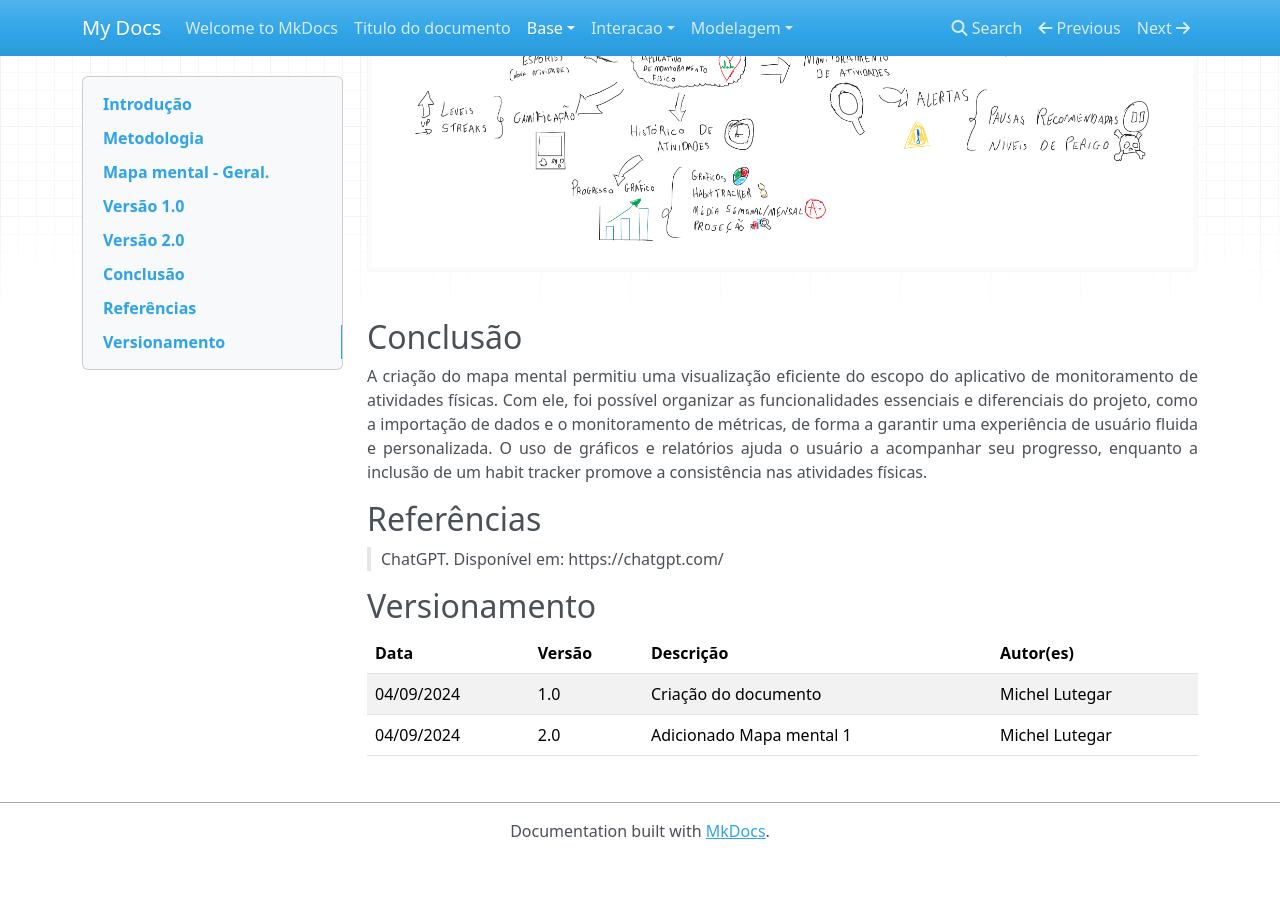
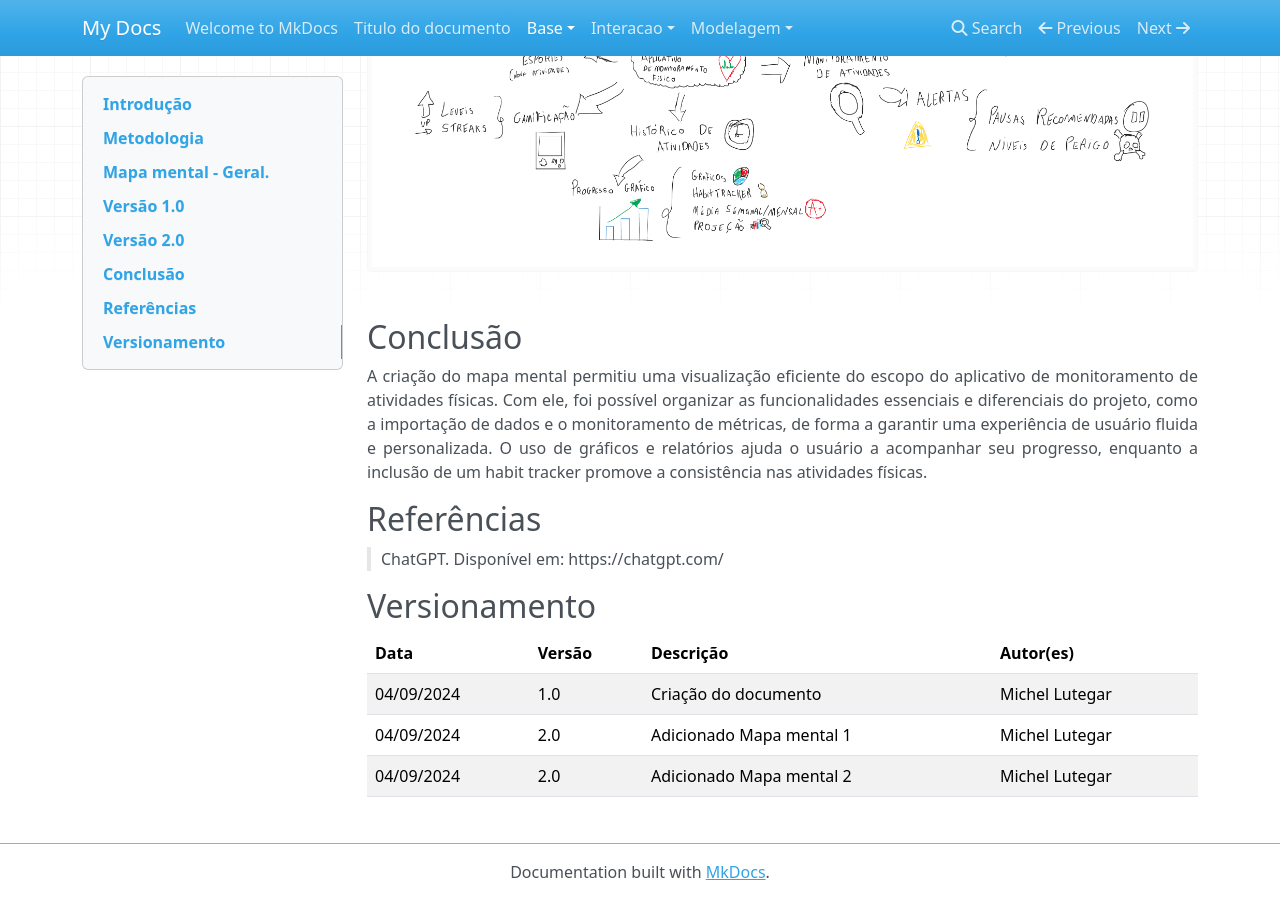
Before and after one commit to Projetos-de-Extensao/PBE_24.2_8002_I_MMAA, an MkDocs documentation site: the page built from docs/base/mapa_mental.md, in a window 1280 px wide and 900 px high, scrolled down 1598 px. Built offline with MkDocs 1.6.1, drawn with Linux system fonts in a browser that asks for light colours; nearby versions of some CDN libraries; before the commit the page ends 2457 px from its top, so only the background shows below that.

Commit message:
Update mapa_mental.md

```diff
--- a/docs/base/mapa_mental.md
+++ b/docs/base/mapa_mental.md
@@ -40,3 +40,4 @@ title: Mapas Mentais
 |------------| -- |--------------------------|----------------|
 | 04/09/2024 | 1.0 | Criação do documento     | Michel Lutegar |
 | 04/09/2024   | 2.0 | Adicionado Mapa mental 1 | Michel Lutegar      |
+| 04/09/2024   | 2.0 | Adicionado Mapa mental 2 | Michel Lutegar      |
```
